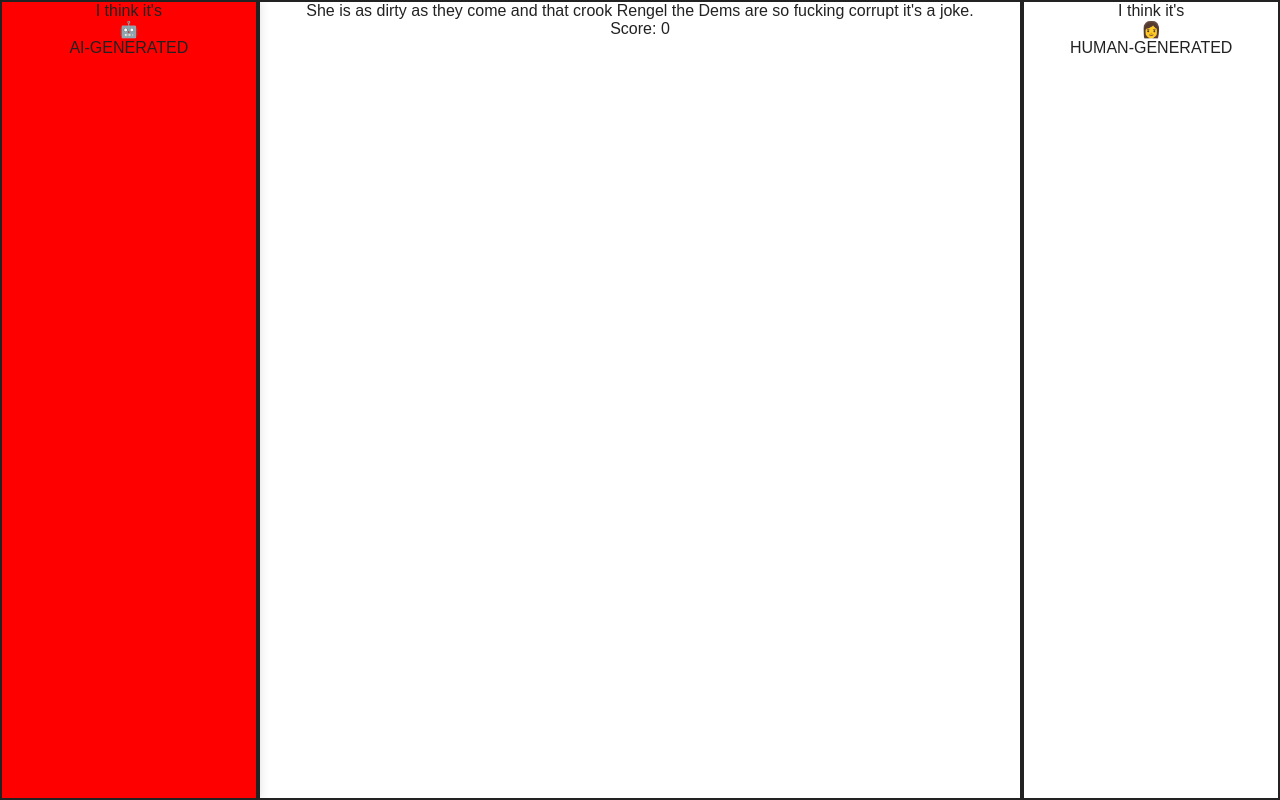
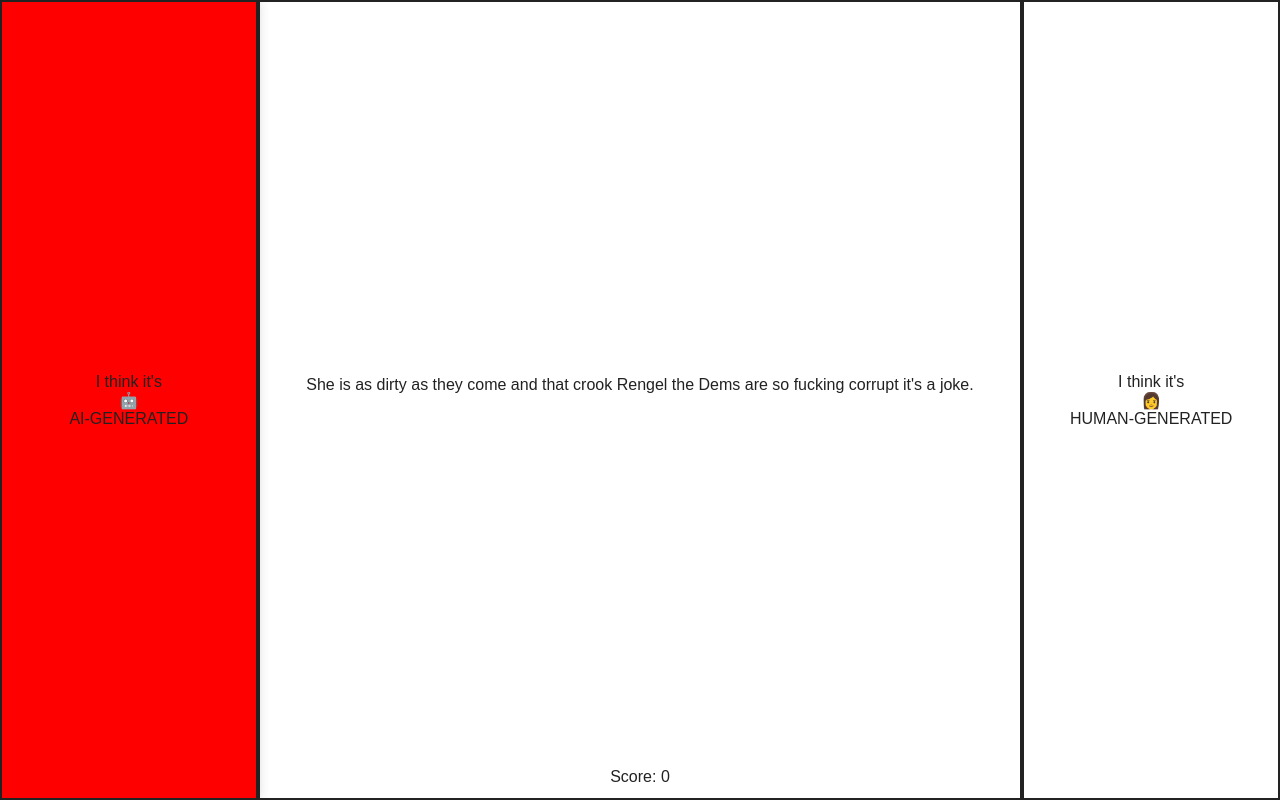
Before and after one commit to bolinocroustibat/artificial-non-intelligence-frontend, a PHP site: page / in a window 1280 px wide. Run offline with PHP 8.4, Linux system fonts and the light colour scheme.

Commit message:
Better HTML/CSS layout

```diff
--- a/index.html
+++ b/index.html
@@ -24,7 +24,7 @@
 <body>
 
     <div id="main-wrapper">
-        <div id="ai" class="button">
+        <div class="button" id="left">
             I think it's
             <br/>
             🤖
@@ -39,7 +39,7 @@
                 Score: <span id="score"></span>
             </div>
         </div>
-        <div id="human" class="button">
+        <div class="button" id="right">
             I think it's
             <br/>
             👩
--- a/index.js
+++ b/index.js
@@ -1,7 +1,7 @@
 // const host = "https://artificial-non-intelligence.herokuapp.com"
 const host = "http://127.0.0.1:8000"
 
-var currentQuestionId
+var currentQuestionId = null
 var score = 0
 
 window.addEventListener('load', function () {
@@ -12,7 +12,8 @@ window.addEventListener('load', function () {
 
     document.querySelectorAll('.button').forEach(button => {
         button.addEventListener('click', function (event) {
-            var verification = sendAnswer(question.id, button.id)
+            sendAnswer(currentQuestionId, button.id)
+            getNewQuestion()
         })
     })
 
@@ -37,7 +38,7 @@ function getNewQuestion() {
         .catch((error) => {
 
             // Mock data, to be removed once it's connected to prod
-            responseJson = {"id": 124, "content": "She is as dirty as they come  and that crook Rengel  the Dems are so fucking corrupt it's a joke."}
+            responseJson = { "id": 124, "content": "She is as dirty as they come  and that crook Rengel  the Dems are so fucking corrupt it's a joke." }
             currentQuestionId = responseJson.id
             document.getElementById("question-wrapper").innerHTML = responseJson.content
 
@@ -70,7 +71,7 @@ function sendAnswer(questionId, answer) {
         .catch((error) => {
 
             // Mock data, to be removed once it's connected to prod
-            responseJson = {"id": 124, "answer": 1}
+            responseJson = { "id": 124, "answer": 1 }
             score = score - responseJson.answer
             document.getElementById("score").innerHTML = score
 
--- a/style.css
+++ b/style.css
@@ -14,7 +14,10 @@ html, body {
 }
 
 .button {
-    display: block;
+    display: flex;
+    justify-content: center;
+    align-content: center;
+    flex-direction: column;
     width: 20%;
     border: 2px solid;
     cursor: pointer;
@@ -25,16 +28,29 @@ html, body {
     transition: 0.3s;
 }
 
-#ai:hover {
+#left:hover {
     background-color: red;
 }
 
 #main-content {
-    display: block;
+    display: flex;
+    flex-direction: column;
     width: 60%;
     border: 2px solid;
 }
 
-#human:hover {
+#right:hover {
     background-color: green;
 }
+
+#question-wrapper {
+    flex-grow: 1;
+    display: flex;
+    justify-content: center;
+    align-content: center;
+    flex-direction: column;
+}
+
+#score-wrapper {
+    height: 30px;
+}
```
